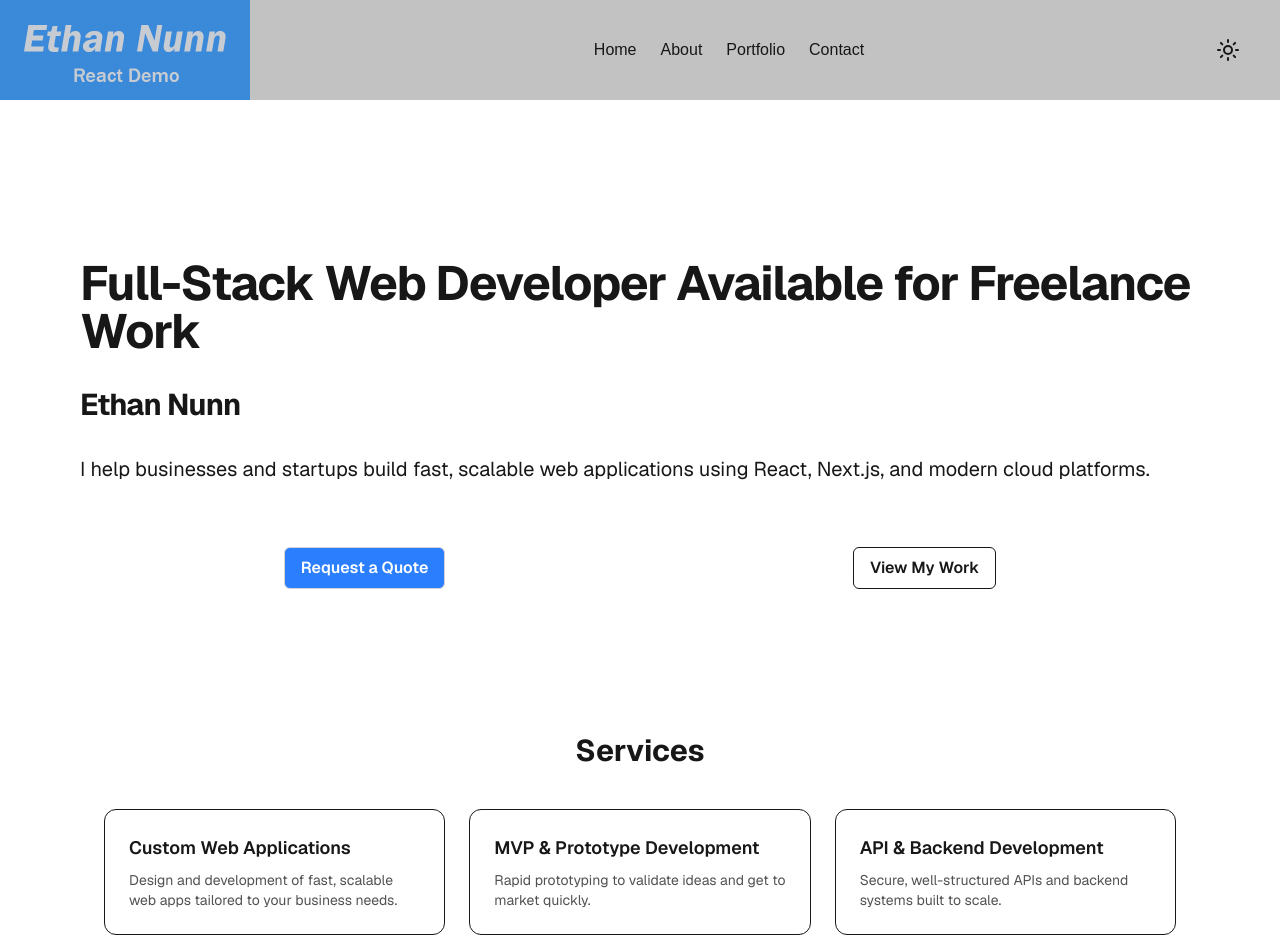
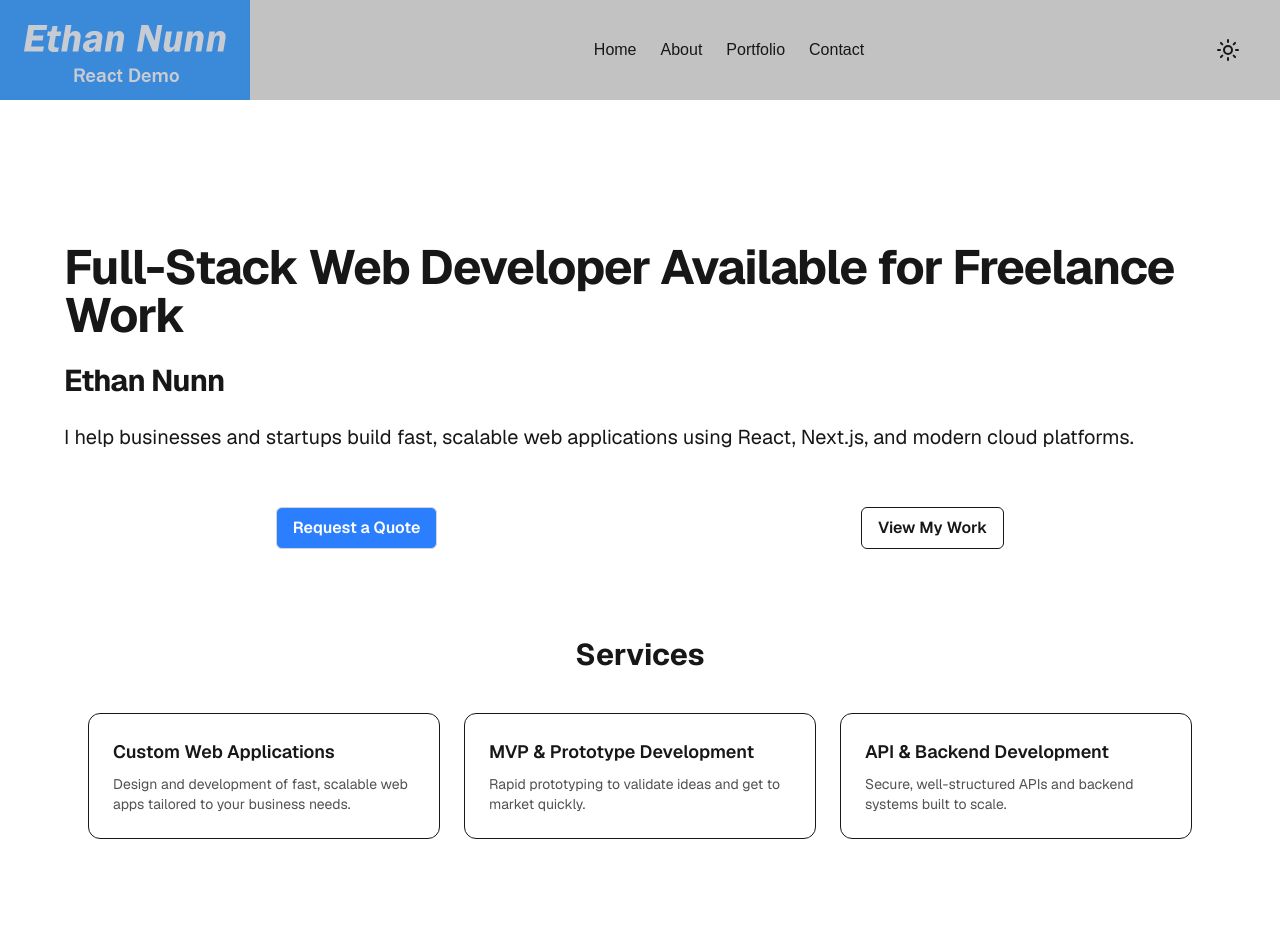
Before and after one commit to enunn1/React-demo, a Next.js app: page / in a window 1280 px wide. Shown: the top 952 px of the page. Built offline with nearby package versions, Linux system fonts and the light colour scheme.

Commit message:
Updated some visual elements on landing page

```diff
--- a/src/app/globals.css
+++ b/src/app/globals.css
@@ -1,21 +1,26 @@
 @import "tailwindcss";
+
+@custom-variant dark (&:where([data-theme="dark"], [data-theme="dark"] *));
 
 :root {
   --background: #ffffff;
   --foreground: #171717;
   --navbar: #c2c2c2;
+  --card-background: #ffffff;
 }
 
 [data-theme='dark'] {
     --background: #0a0a0a;
     --foreground: #ededed;
     --navbar: #333333;
+    --card-background: #2b2b2b;
 }
 
 body {
   background: var(--background);
   color: var(--foreground);
   font-family: Arial, Helvetica, sans-serif;
+  border-color: var(--foreground);
 }
 
 button:hover {
@@ -31,3 +36,7 @@ button:hover {
 nav {
   background: var(--navbar);
 }
+
+.service-card {
+  background: var(--card-background);
+}
--- a/src/app/page.tsx
+++ b/src/app/page.tsx
@@ -3,8 +3,8 @@ import Link from "next/link";
 
 export default function Home() {
   return (
-    <div className="grid grid-rows-[15px_1fr_15px] items-center justify-items-center min-h-screen p-8 pb-20 gap-16 sm:p-20 font-[family-name:var(--font-geist-sans)]">
-      <main className="flex flex-col gap-[32px] row-start-2 items-center sm:items-start">
+    <div className="grid grid-rows-[15px_1fr_15px] items-center justify-items-center min-h-screen p-8 pb-16 gap-16 sm:p-16 font-[family-name:var(--font-geist-sans)]">
+      <main className="flex flex-col gap-[24px] row-start-2 items-center sm:items-start">
 
         <h1 className="text-4xl sm:text-5xl font-bold tracking-tight text-center sm:text-left">
           Full-Stack Web Developer Available for Freelance Work
@@ -15,7 +15,7 @@ export default function Home() {
         <p className="text-lg sm:text-xl text-center sm:text-left">
          I help businesses and startups build fast, scalable web applications using React, Next.js, and modern cloud platforms.
         </p>
-        <div className="flex justify-around w-full my-8">
+        <div className="flex justify-around w-full mt-8 mb-6">
           <Link href="/contact">
             <button type="button" className="bg-blue-500 text-white px-4 py-2 font-semibold rounded-md border border-neutral-300">
               Request a Quote
@@ -27,7 +27,7 @@ export default function Home() {
             </button>
           </Link>
         </div>
-        <section className="max-w-6xl mx-auto px-6 py-20">
+        <section className="max-w-6xl mx-auto px-6 py-10">
           <h2 className="text-3xl font-bold mb-10 text-center">
             Services
           </h2>
--- a/src/components/Card.tsx
+++ b/src/components/Card.tsx
@@ -11,8 +11,10 @@ export default function Card({ children, className }: CardProps) {
     <div
       className={clsx(
         "rounded-xl border",
-        "transition-shadow duration-200",
+        "transition-shadow transition-transform duration-300",
         "hover:shadow-lg",
+        "hover:-translate-y-1",
+        "dark:hover:shadow-[0_10px_30px_rgba(255,255,255,0.08)]",
         className
       )}
     >
--- a/src/components/ServiceCard.tsx
+++ b/src/components/ServiceCard.tsx
@@ -12,7 +12,7 @@ export default function ServiceCard({
   icon,
 }: ServiceCardProps) {
   return (
-    <Card className="p-6">
+    <Card className="p-6 service-card">
       {icon && <div className="mb-4 text-blue-500">{icon}</div>}
 
       <h3 className="text-lg font-semibold mb-2">
```
